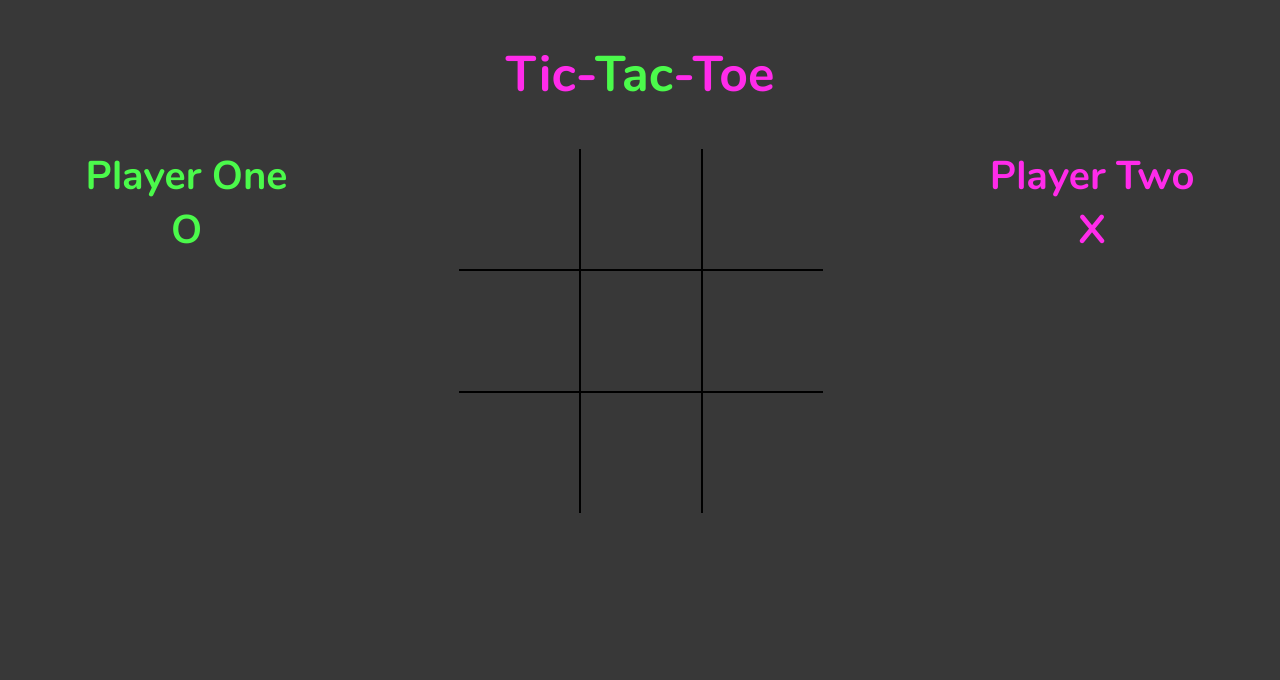
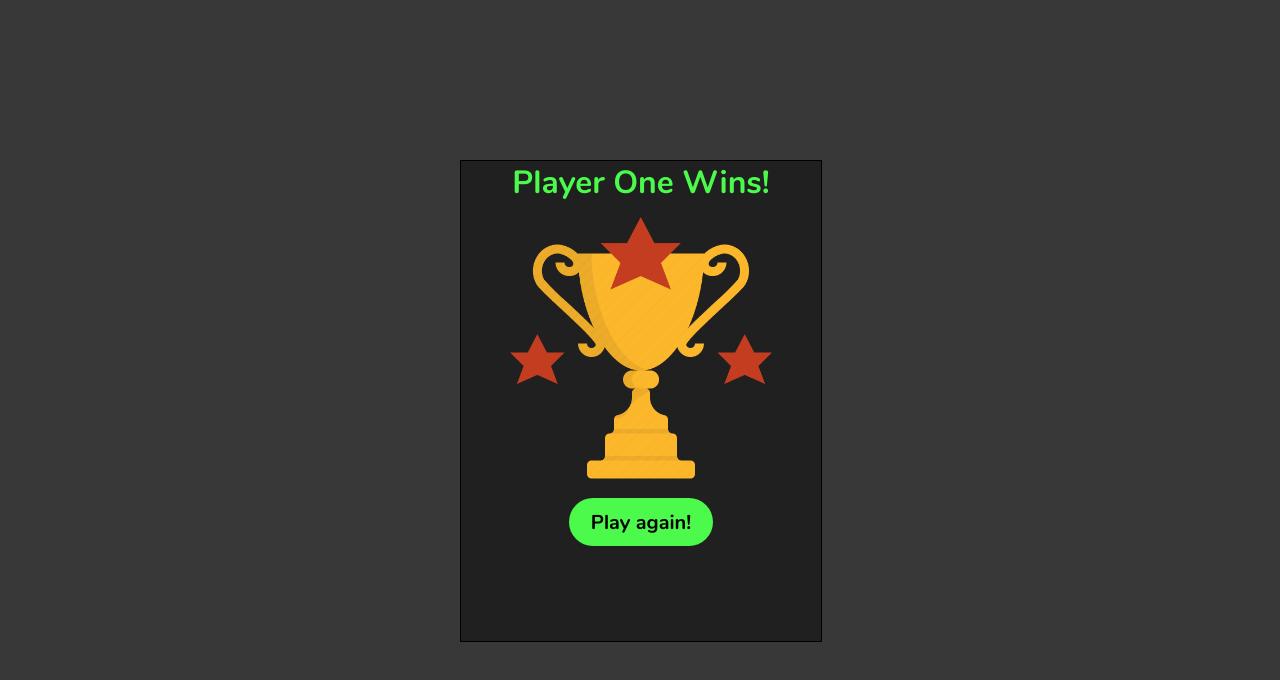
Before and after one commit to hineshvadgama/tic-tac-toe, a React app: page / in a window 1280 px wide. Shown: the top 680 px of the page. Built offline with nearby package versions, Linux system fonts and the light colour scheme.

Commit message:
add winnng modal

```diff
--- a/src/components/GameGrid/GameGrid.js
+++ b/src/components/GameGrid/GameGrid.js
@@ -1,5 +1,6 @@
 import React, { useState } from 'react';
 import './GameGrid.css';
+import WinnerModal from '../WinnerModal/WinnerModal.js';
 
 const GameGrid = () => {
 
@@ -135,9 +136,9 @@ const GameGrid = () => {
 
     return (
 
+        <>
+
             <div className="game-grid">
-
-            {console.log(winner)}
 
                 <div onClick={handleGridSquareClick} data-value={gridData.square1} id="one"   className={`grid-square top left ${gridData.square1 === 'O' ? 'green' : 'pink'}`}>{gridData.square1}</div>
                 <div onClick={handleGridSquareClick} data-value={gridData.square2} id="two"   className={`grid-square top ${gridData.square2 === 'O' ? 'green' : 'pink'}`}>{gridData.square2}</div>
@@ -151,6 +152,10 @@ const GameGrid = () => {
 
             </div>
 
+            { winner !== 'Nobody' ? <WinnerModal winner={winner} /> : false }
+
+        </>
+
     )
 
 }
--- /dev/null
+++ b/src/components/WinnerModal/WinnerModal.css
@@ -0,0 +1,48 @@
+.winner-modal-container {
+    display: block;
+    position: fixed;
+    width: 360px;
+    height: 60vh;
+    top: 20vh;
+    left: 50%;
+    margin-left: -180px;
+    bottom: 20vh;
+    text-align: center;
+    background-color: #202020;
+    border: 1px solid black;
+}
+
+.winner-modal-container img {
+    width: 80%;
+}
+
+#winner-modal-button {
+    position: relative;
+    width: 40%;
+    height: 10%;
+    font-size: 20px;
+    border: none;
+    border-radius: 25px;
+    background-color: #4bfa4b;
+}
+
+#winner-modal-button:hover {
+    cursor: pointer;
+}
+
+#winner-modal-button:focus {
+    outline: none;
+}
+
+#winner-modal-button:active {
+    box-shadow: 0 0 20px #000
+}
+
+@media only screen and (max-width: 480px) {
+
+    .winner-modal-container {
+        width: 300px;
+        margin-left: -150px;
+    }
+
+}
--- /dev/null
+++ b/src/components/WinnerModal/WinnerModal.js
@@ -0,0 +1,22 @@
+import React from 'react';
+import './WinnerModal.css';
+
+const WinnerModal = (props) => {
+
+    return (
+
+        <div className="winner-modal-container">
+
+            <h1 className="green">Player One Wins!</h1>
+
+            <img src="../../img/trophy.png" />
+
+            <button id="winner-modal-button">Play again!</button>
+
+        </div>
+
+    )
+
+}
+
+export default WinnerModal;
--- a/src/index.js
+++ b/src/index.js
@@ -1,6 +1,7 @@
 import React from 'react';
 import { render } from 'react-dom';
 import './index.css';
-import App from "./components/App/App.js";
+import App from './components/App/App.js';
+import WinnerModal from './components/WinnerModal/WinnerModal.js';
 
-render(<App />, document.getElementById('app'));
+render(<WinnerModal />, document.getElementById('app'));
```
Also changed, not shown: src/img/trophy.png (added). Lines whose indentation alone changed are shown as unchanged.
